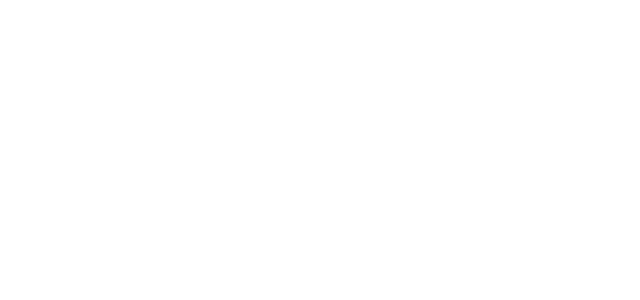
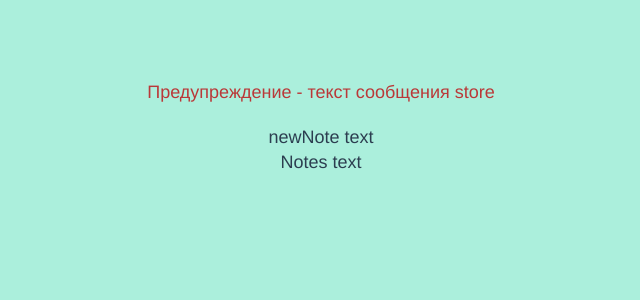
Before and after one commit to OlgaKrv/Notes, a Vue app: page / in a window 1280 px wide. Shown: the top 300 px of the page, without its empty margins (319-959 px from the left). Built offline with nearby package versions, Linux system fonts and the light colour scheme.

Commit message:
creating app structure

```diff
--- a/src/App.vue
+++ b/src/App.vue
@@ -3,29 +3,32 @@
     <div class="project-title">
       <!-- blank title message -->
       <transition name="message-animation">
-        <message v-if="isNoteTitleEmpty" :blankTitleMessage="blankTitleMessage"/>
+        <message v-if="isNoteTitleEmpty" />
       </transition>
-
+      <newNote />
+      <notes />
     </div>
   </div>
 </template>
 
 <script>
-import message from '@/components/Message'
+import message from "./components/Message.vue";
+import newNote from "./components/NewNote.vue";
+import notes from "./components/Notes.vue";
 
 export default {
   components: {
-    message
+    message,
+    newNote,
+    notes,
   },
   data() {
-    return{
-      title: 'Блокнот',
-      isNoteTitleEmpty: false,
-      blankTitleMessage: ""
-    }
-  }
-}
-
+    return {
+      title: "Блокнот",
+      isNoteTitleEmpty: true,
+    };
+  },
+};
 </script>
 
 <style>
@@ -38,12 +41,11 @@
   margin-top: 60px;
 }
 
-
 .message-animation-enter-active {
-  animation: message-animation-in .5s ease-out both;
+  animation: message-animation-in 0.5s ease-out both;
 }
 .message-animation-leave-active {
-  animation: message-animation-in .5s reverse ease-in both;
+  animation: message-animation-in 0.5s reverse ease-in both;
 }
 @keyframes message-animation-in {
   0% {
--- a/src/components/Message.vue
+++ b/src/components/Message.vue
@@ -1,18 +1,17 @@
 <template>
   <div class="blank-title-message">
-    <p>Предупреждение - {{ blankTitleMessage }}</p>
+    <p>Предупреждение - {{ getMes }}</p>
   </div>
 </template>
 
 <script>
-  export default {
-    props: {
-      blankTitleMessage: {
-        type: String,
-        required: true
-      }
-    }
-  }
+export default {
+  computed: {
+    getMes() {
+      return this.$store.getters.getMes;
+    },
+  },
+};
 </script>
 
 <style lang="scss" scoped>
--- /dev/null
+++ b/src/components/NewNote.vue
@@ -0,0 +1,7 @@
+<template>
+  <div>
+    <p>newNote text</p>
+  </div>
+</template>
+
+<script></script>
--- /dev/null
+++ b/src/components/Notes.vue
@@ -0,0 +1,5 @@
+<template>
+  <div>Notes text</div>
+</template>
+
+<script></script>
--- /dev/null
+++ b/src/store/index.js
@@ -0,0 +1,17 @@
+import Vue from "vue";
+import Vuex from "vuex";
+
+Vue.use(Vuex);
+
+export default new Vuex.Store({
+  state: {
+    message: "текст сообщения store",
+  },
+  mutations: {},
+  actions: {},
+  getters: {
+    getMes(state) {
+      return state.message;
+    },
+  },
+});
```
Also changed, not shown: package.json (+19 -1 lines), src/main.js (+10 -4 lines), src/routes.js (+4 -3 lines), 1 other file (tests, documents, lock files or other folders).
